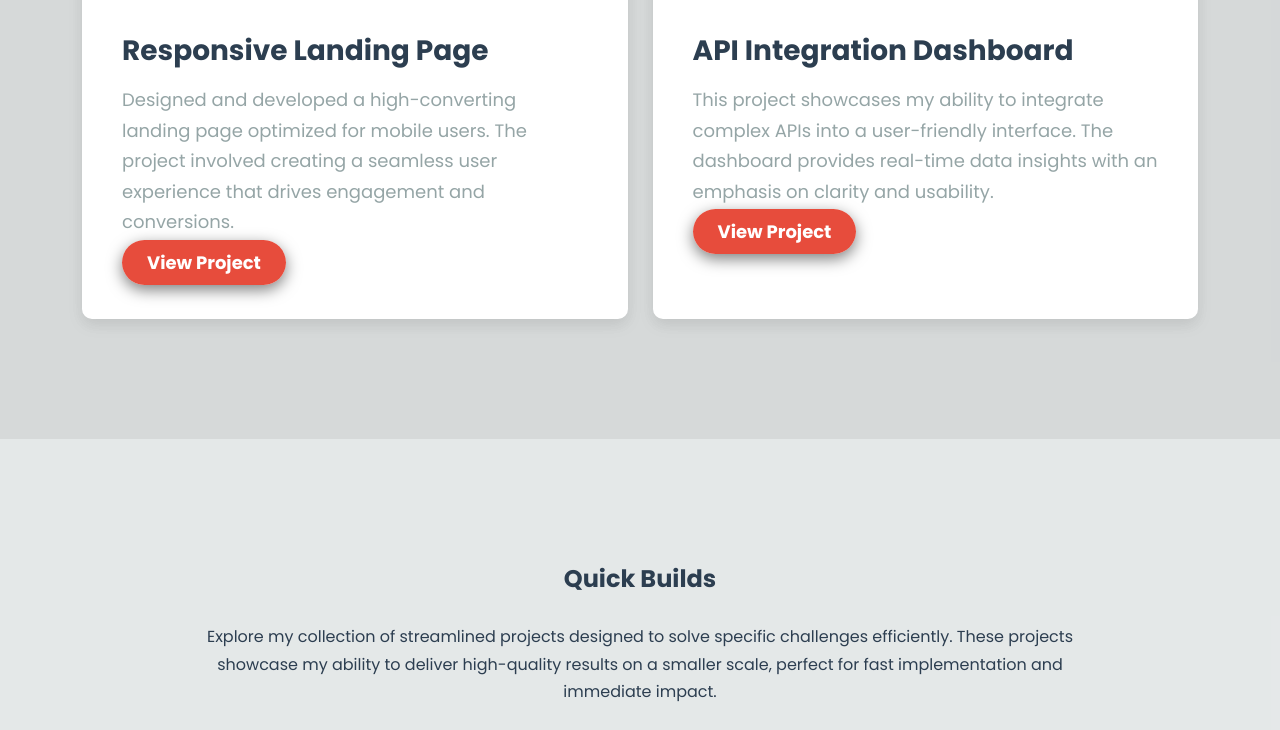
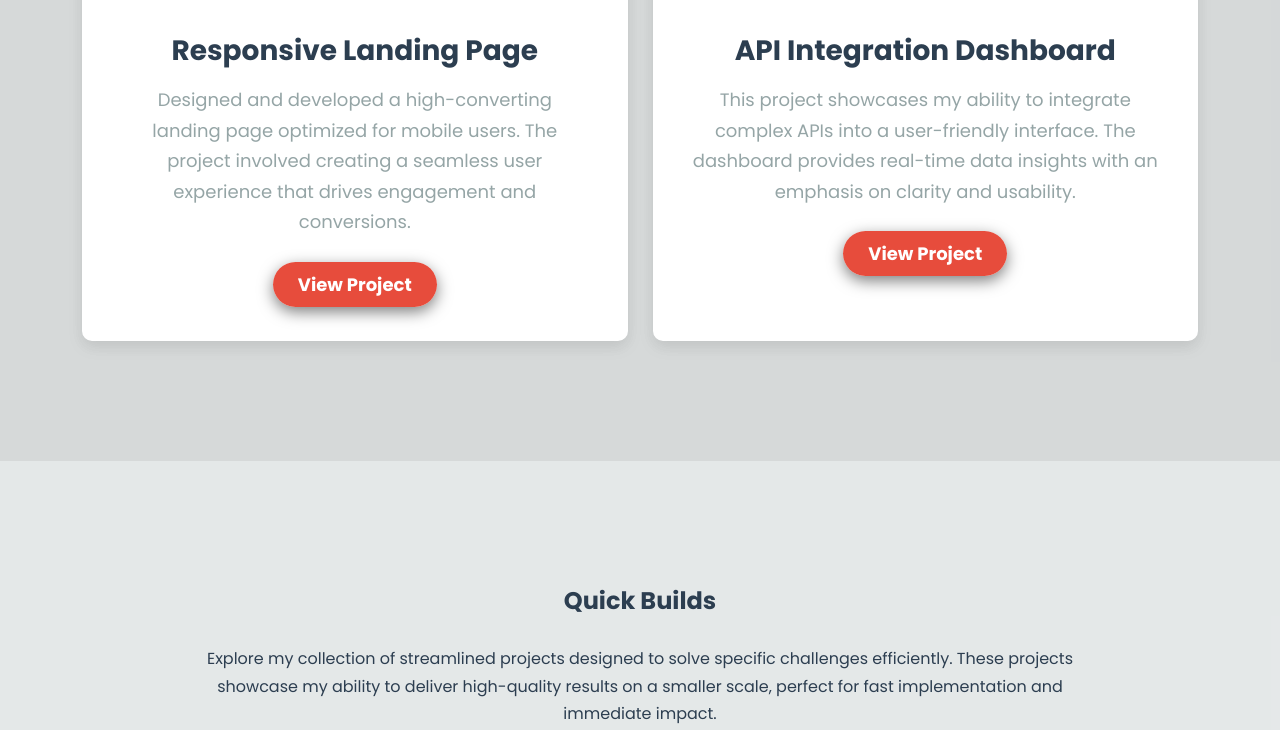
Before and after one commit to jpcardozx/personal-portfolio, a plain HTML site: page index.html in a window 1280 px wide. Shown: the part 2141-2871 px from the top of the page. Drawn offline with nearby package versions, Linux system fonts and the light colour scheme; a script that the page names is missing.

Commit message:
favicon update

```diff
--- a/index.html
+++ b/index.html
@@ -4,6 +4,7 @@
 <head>
     <meta charset="UTF-8">
     <meta name="viewport" content="width=device-width, initial-scale=1.0">
+    <link rel="icon" href="https://github.com/jpcardozx/personal-portfolio/blob/main/assets/cdmp%20(1).png?raw=true" type="image/x-icon">
     <link rel="stylesheet" href="styles.css">
     <link rel="preconnect" href="https://fonts.googleapis.com">
     <link rel="preconnect" href="https://fonts.gstatic.com" crossorigin>
--- a/styles.css
+++ b/styles.css
@@ -324,7 +324,9 @@ body {
 }
 
 .project-info, .quick-build-info {
-    text-align: left;
+    text-align: center;
+    align-items: center;
+    justify-content: center;
 }
 
 .project-info h3, .quick-build-info h3, .skill-card h3 {
@@ -337,7 +339,7 @@ body {
 
 .project-info p, .quick-build-info p {
     font-size: 1.125rem;
-    margin-bottom: 10px;
+    margin-bottom: 32px;
     color: var(--dark-color);
     animation: fadeInText 2s ease forwards;
 }
```
